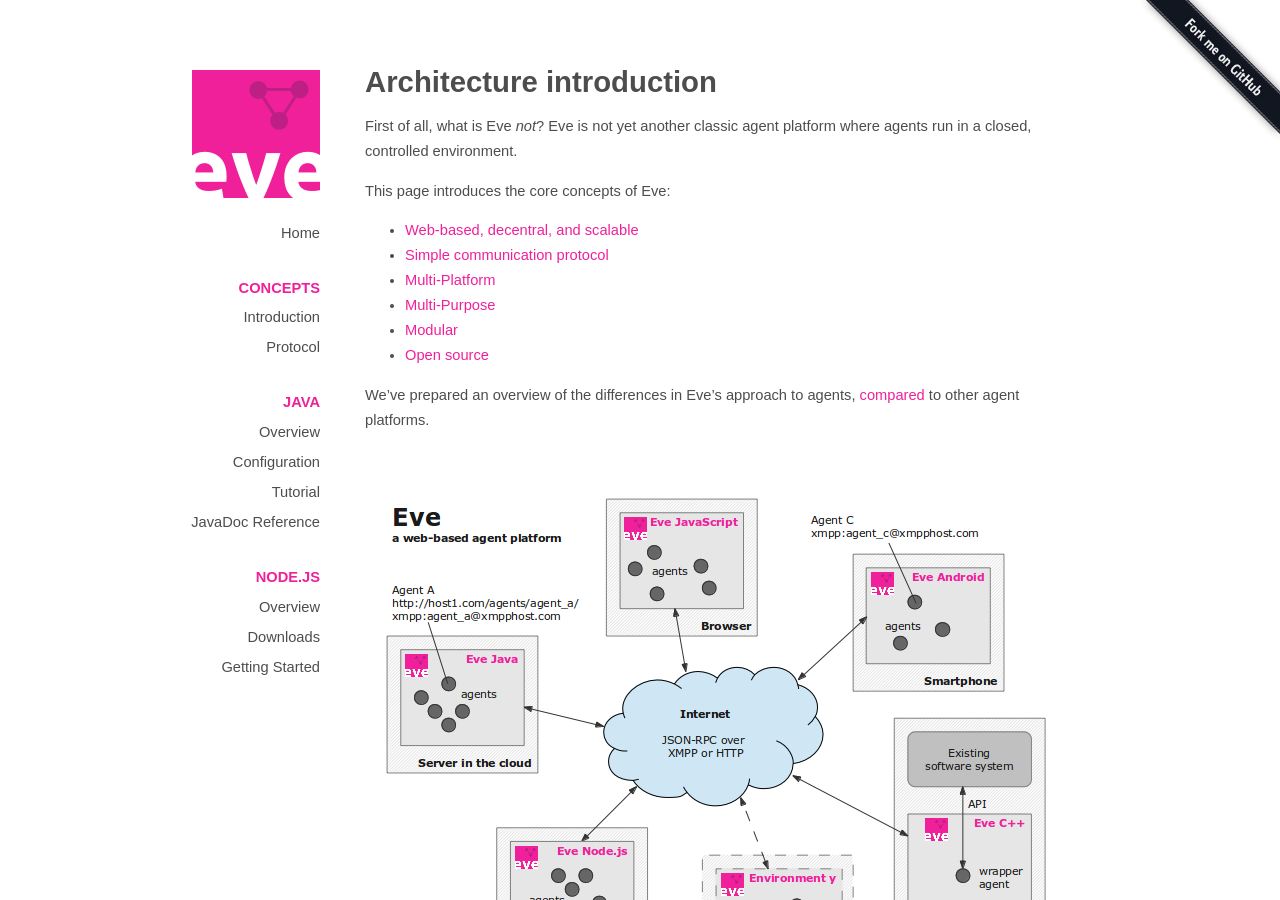
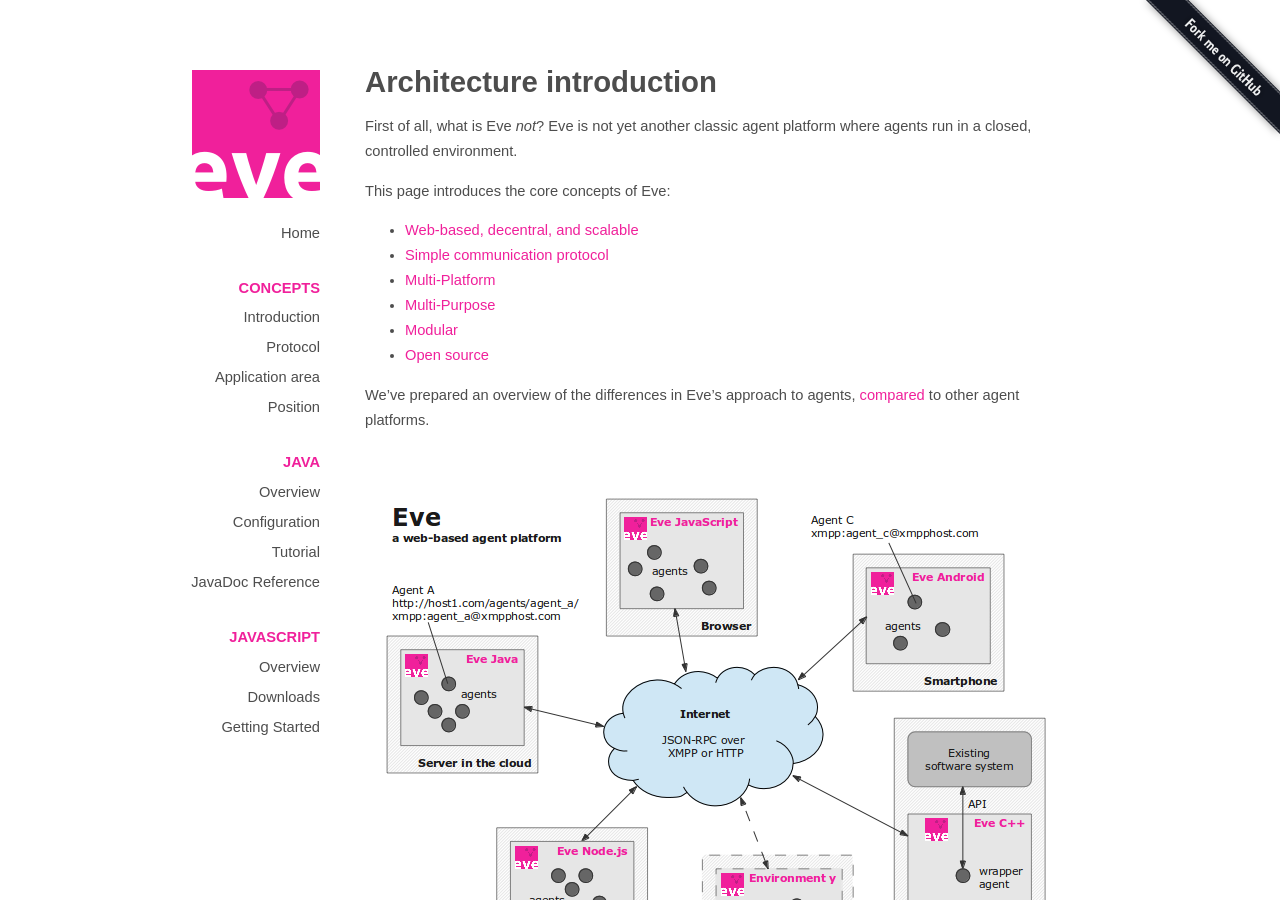
Before and after one commit to almende/eve, a Jekyll site: the page built from concepts/introduction.md, in a window 1280 px wide and 900 px high. Built offline with Jekyll 4.4.1, drawn with Linux system fonts in a browser that asks for light colours; nearby versions of some CDN libraries; library files that are not in the unit come from our copies.

Commit message:
Reorganized pages

```diff
--- a/_layouts/default.html
+++ b/_layouts/default.html
@@ -2,23 +2,20 @@
 <html>
 <head>
     <title>Eve - {{ page.title }} </title>
-    <link rel="shortcut icon" href="img/favicon.ico" >
-    <link type="text/css" rel="stylesheet" href="css/style.css">
+    <link rel="shortcut icon" href="/eve/img/favicon.ico" >
+    <link type="text/css" rel="stylesheet" href="/eve/css/style.css">
 
     <meta name="title" content="Eve - {{ page.title }}">
     <meta name="keywords" content="eve, agent, software agent, software agents, agent platform, scalable, multiplatform, multipurpose, web based, cloud, http, json, json-rpc, opensource, open source" >
     <meta name="description" content="Eve is a multipurpose, web based agent platform. The project aims to develop an open protocol for communication between software agents. Eve is designed as a decentral, scalable system for autonomously acting agents. Eve uses the existing world wide web as platform, and uses existing protocols for data exchange (HTTP) and for messaging (JSON-RPC)." >
     <meta name="author" content="Almende B.V." >
 
-    <script type="text/javascript" src="script/files.js"></script>
-    <script type="text/javascript" src="script/jquery-1.7.2.min.js"></script>
-
 </head>
 
 <body>
 
 <a href="https://github.com/almende/eve" style="position: fixed; top: 0; right: 0; border: 0;" >
-    <img src="img/forkme_right_darkblue_121621.png" alt="Fork me on GitHub" >
+    <img src="/eve/img/forkme_right_darkblue_121621.png" alt="Fork me on GitHub" >
 </a>
 
 <div id="container">
@@ -26,40 +23,42 @@
     <div id="menu">
         <div id="menu-inner">
 
-            <a href="index.html"><img src="img/logo/eve128.png" alt="logo"></a>
+            <a href="index.html"><img src="/eve/img/logo/eve128.png" alt="logo"></a>
             <br>
 
             <div class="nav">
                 <ul>
-					<li>
-						<ul>
-							<li><a class="nav" href="index.html">Home</a></li>
-						</ul>
-					</li>
+                    <li>
+                        <ul>
+                            <li><a class="nav" href="index.html">Home</a></li>
+                        </ul>
+                    </li>
                     <li>
                         Concepts
                         <ul>
-                            <li><a class="nav" href="global_introduction.html">Introduction</a></li>
-							<li><a class="nav" href="protocol.html">Protocol</a></li>
+                            <li><a class="nav" href="/eve/concepts/introduction.html">Introduction</a></li>
+                            <li><a class="nav" href="/eve/concepts/protocol.html">Protocol</a></li>
+                            <li><a class="nav" href="/eve/concepts/application_area.html">Application area</a></li>
+                            <li><a class="nav" href="/eve/concepts/position.html">Position</a></li>
                         </ul>
                     </li>
 
                     <li>
                         Java
                         <ul>
-                            <li><a class="nav" href="java_overview.html">Overview</a></li>
-                            <li><a class="nav" href="java_configuration.html">Configuration</a></li>
-							<li><a class="nav" href="java_tutorial.html">Tutorial</a></li>
-                            <li><a class="nav" href="java_doc.html">JavaDoc Reference</a></li>
+                            <li><a class="nav" href="/eve/implementations/java/overview.html">Overview</a></li>
+                            <li><a class="nav" href="/eve/implementations/java/configuration.html">Configuration</a></li>
+                            <li><a class="nav" href="/eve/implementations/java/tutorial.html">Tutorial</a></li>
+                            <li><a class="nav" href="/eve/implementations/java/doc.html">JavaDoc Reference</a></li>
                         </ul>
                     </li>
 
                     <li>
-                        Node.js
+                        JavaScript
                         <ul>
-                            <li><a class="nav" href="nodejs_overview.html">Overview</a></li>
-                            <li><a class="nav" href="nodejs_downloads.html">Downloads</a></li>
-                            <li><a class="nav" href="nodejs_gettingstarted.html">Getting Started</a></li>
+                            <li><a class="nav" href="/eve/implementations/javascript/overview.html">Overview</a></li>
+                            <li><a class="nav" href="/eve/implementations/javascript/downloads.html">Downloads</a></li>
+                            <li><a class="nav" href="/eve/implementations/javascript/gettingstarted.html">Getting Started</a></li>
                         </ul>
                     </li>
                 </ul>
--- a/global_introduction.md
+++ b/concepts/introduction.md
@@ -20,9 +20,9 @@
 
 We've prepared an overview of the differences in Eve's approach to agents, [compared](comparison.html) to other agent platforms.
 
-[<img src="img/eve_overview_small.png"
+[<img src="/eve/img/eve_overview_small.png"
   style="margin-top: 30px;"
-  title="Click for a larger view">](img/eve_overview.png)
+  title="Click for a larger view">](/eve/img/eve_overview.png)
 
 ## Web-based, decentral, and scalable {#scalable}
 
```
Also changed, not shown: global_gettingstarted.md (deleted, +0 -4 lines), implementations/java/architecture.md (renamed from java_architecture.md, +2 -2 lines), implementations/java/libraries.md (renamed from java_libraries.md, +1 -1 lines), concepts/comparison.md (renamed from comparison.md), concepts/protocol.md (renamed from protocol.md), implementations/java/agents.md (renamed from java_agents.md), implementations/java/configuration.md (renamed from java_configuration.md), implementations/java/downloads.md (renamed from java_downloads.md), implementations/java/examples.md (renamed from java_examples.md), implementations/java/gettingstarted.md (renamed from java_gettingstarted.md), implementations/java/overview.md (renamed from java_overview.md), implementations/java/services.md (renamed from java_services.md), implementations/javascript/downloads.md (renamed from nodejs_downloads.md), implementations/javascript/gettingstarted.md (renamed from nodejs_gettingstarted.md), 1 more files.
